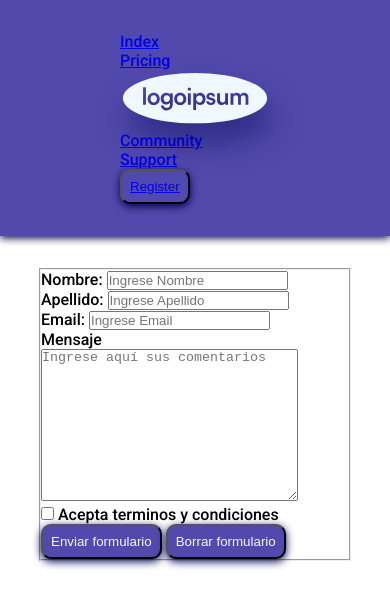
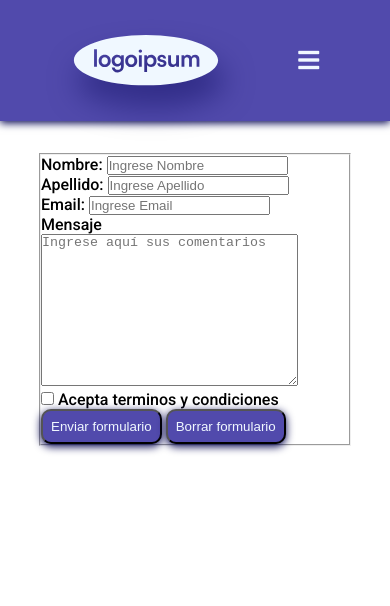
Before and after one commit to Alebm/CoderHouse, a website: page support.html in a window 390 px wide. Shown: the top 606 px of the page. Drawn offline with nearby package versions, Linux system fonts and the light colour scheme.

Commit message:
actualizado todos los headers a responsive

```diff
--- a/support.html
+++ b/support.html
@@ -24,17 +24,22 @@
 <body>
     <header class="header">
         <nav class="nav">
-            <ul>
-                <li><a href="index.html">Index</a></li>
-                <li><a href="pricing.html">Pricing</a></li>
+            <img class="logo__responsive" href="index.html" src="img/logoipsum-logo-32.svg" alt="logo html" />
+            <label for="check" class="bars">
+                <i class="fas fa-bars"></i>
+            </label>
+            <input type="checkbox" id="check">
+            <ul class="nav__menu">
+                <li><a class="nav-link" href="index.html">Index</a></li>
+                <li><a class="nav-link" href="pricing.html">Pricing</a></li>
                 <img href="index.html" src="img/logoipsum-logo-32.svg" alt="logo html" />
-                <li><a href="community.html">Community</a></li>
-                <li><a href="support.html">Support</a></li>
-                <li><button class="btn btn-primary shadow"><a class="nav-link"
-                            href="register.html">Register</a></button></li>
+                <li><a class="nav-link" href="community.html">Community</a></li>
+                <li><a class="nav-link" href="support.html">Support</a></li>
+                <li><button class="btn btn-primary shadow" href="register.html"><span>Register</span></button></li>
             </ul>
         </nav>
     </header>
+
 
     <div class="contenido__support">
         <form action="">
```
Also changed, not shown: community.html (+7 -3 lines), pricing.html (+8 -3 lines), register.html (+8 -3 lines).
